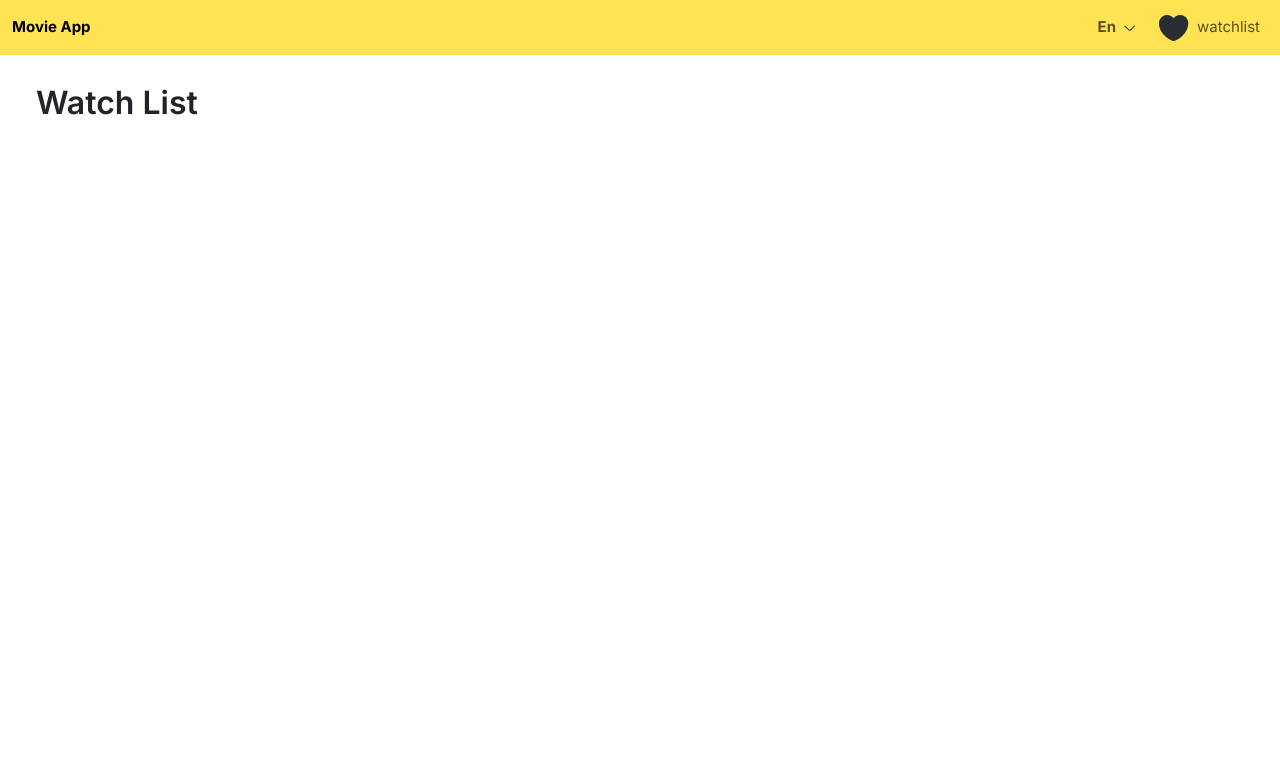
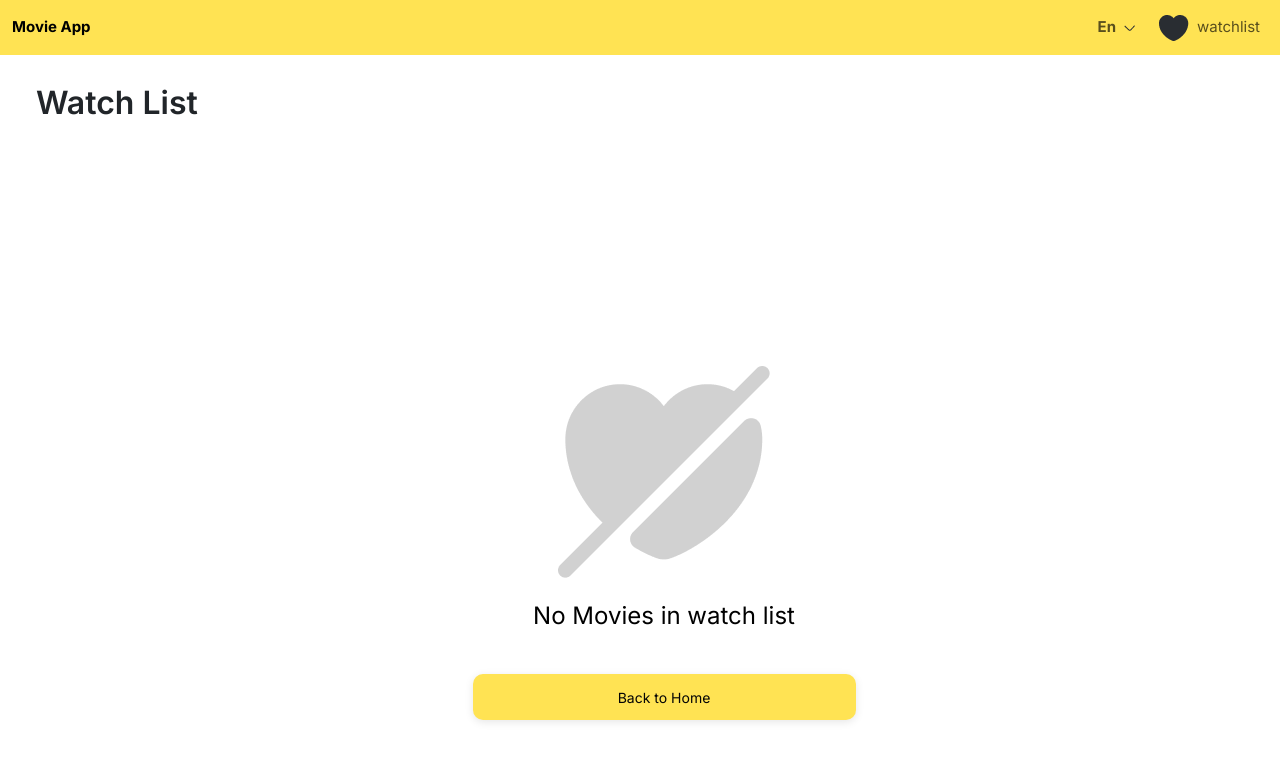
Before and after one commit to AhmedNabil-99/React-Project, a React (Create React App) app: page /watchlist in a window 1280 px wide. Shown: the top 760 px of the page. Built offline with nearby package versions, Linux system fonts and the light colour scheme.

Commit message:
watch list

```diff
--- /dev/null
+++ b/src/components/empty_watch_list/empty_watch_list.jsx
@@ -0,0 +1,49 @@
+import React from 'react';
+import { useNavigate } from 'react-router-dom';
+import heartIcon from '../../icons/heart slash.png';
+
+export default function EmptyWatchList() {
+    const navigate = useNavigate();
+
+    const handleBackToHome = () => {
+        navigate('/');
+    };
+
+    return (
+        <div style={{ width: '100%', height: '100vh', background: 'white', display: 'flex', flexDirection: 'column', alignItems: 'center', justifyContent: 'center', position: 'relative' }}>
+
+            {/* Placeholder for Icon */}
+            <div style={{ width: '211.60px', height: '211.62px', position: 'relative', marginBottom: '20px' }}>
+                <img src={heartIcon} alt="Heart Icon" style={{ width: '100%', height: '100%', objectFit: 'cover' }} />
+            </div>
+
+            {/* No Movies Message */}
+            <div style={{ color: 'black', fontSize: '24px', fontFamily: 'Inter', fontWeight: '400', wordWrap: 'break-word', textAlign: 'center', marginBottom: '20px' }}>
+                No Movies in watch list
+            </div>
+
+            {/* Back to Home Button */}
+            <button
+                onClick={handleBackToHome}
+                style={{
+                    width: '383px',
+                    height: '46px',
+                    background: '#FFE353',
+                    borderRadius: '10px',
+                    border: 'none',
+                    color: '#050505',
+                    fontSize: '14px',
+                    fontFamily: 'Inter',
+                    fontWeight: '400',
+                    textAlign: 'center',
+                    lineHeight: '46px',
+                    cursor: 'pointer',
+                    boxShadow: '0 2px 8px rgba(0, 0, 0, 0.1)',
+                    marginTop: '20px'
+                }}
+            >
+                Back to Home
+            </button>
+        </div>
+    );
+}
--- a/src/pages/watch_list.jsx
+++ b/src/pages/watch_list.jsx
@@ -1,16 +1,16 @@
 import { useContext } from "react"
 import contextFavList from "../context/context"
 import DscpCards from "../components/cards_with_descp.jsx/descp_cards"
+import EmptyWatchList from "../components/empty_watch_list/empty_watch_list"
 
 export default function WatchList() {
 
     const {favList, setFavList} = useContext(contextFavList)
-    console.log(favList)
 
     return (
         <div className="container-fluid mt-4 ms-4">
             <p style={{ fontSize: "32px", fontWeight: 600 }}>Watch List</p>
-            <DscpCards />
+            {favList.length === 0 ? <EmptyWatchList /> : <DscpCards />}
         </div>
     )
 }
```
Also changed, not shown: src/icons/heart slash.png (added).
